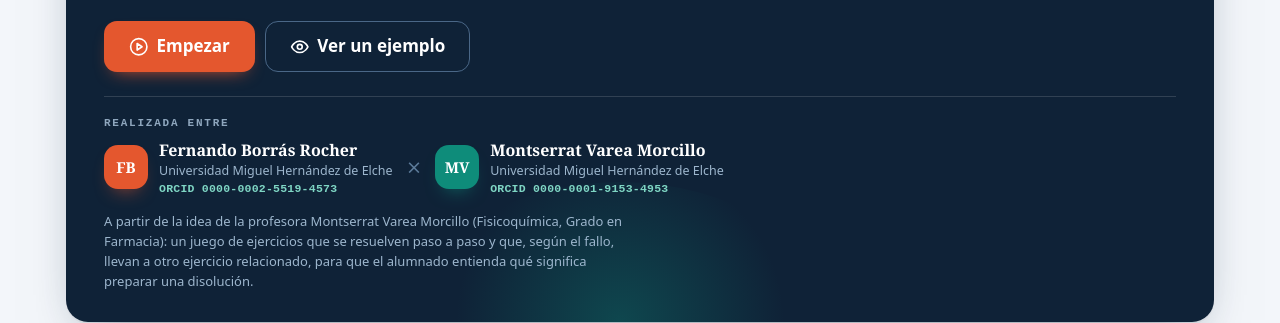
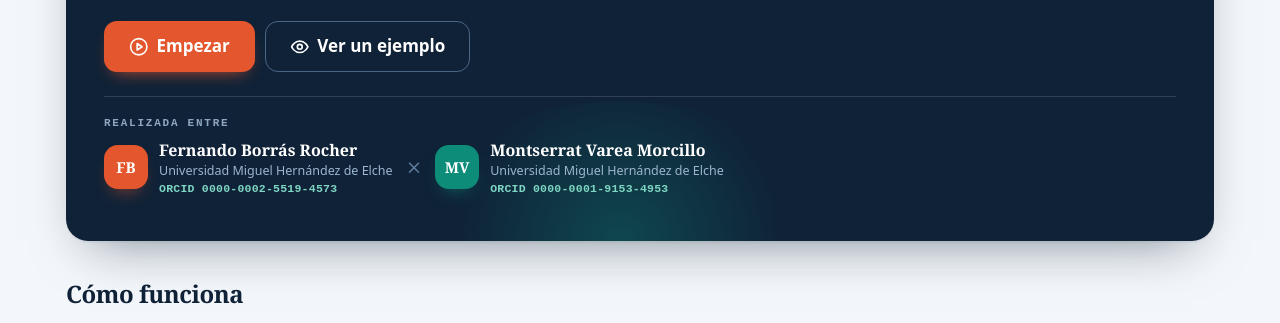
Before and after one commit to fborrasumh/disolvia, a plain HTML site: page index.html in a window 1280 px wide. Shown: the part 406-729 px from the top of the page. Drawn offline with Linux system fonts and the light colour scheme.

Commit message:
Remove game idea description from index.html
Removed the description paragraph related to the game idea.

```diff
--- a/index.html
+++ b/index.html
@@ -501,7 +501,7 @@ table{border-collapse:collapse;width:100%;font-size:13.8px}th{background:var(--p
       <div class="fa-autor"><span class="fa-av" style="--c:#E4572E">FB</span><div><b>Fernando Borrás Rocher</b><small>Universidad Miguel Hernández de Elche</small><a class="fa-orcid" href="https://orcid.org/0000-0002-5519-4573" target="_blank" rel="noopener">ORCID 0000-0002-5519-4573</a></div></div>
       <span class="fa-x">×</span>
       <div class="fa-autor"><span class="fa-av" style="--c:#0E8C7A">MV</span><div><b>Montserrat Varea Morcillo</b><small>Universidad Miguel Hernández de Elche</small><a class="fa-orcid" href="https://orcid.org/0000-0001-9153-4953" target="_blank" rel="noopener">ORCID 0000-0001-9153-4953</a></div></div>
-      <p class="fa-idea">A partir de la idea de la profesora Montserrat Varea Morcillo (Fisicoquímica, Grado en Farmacia): un juego de ejercicios que se resuelven paso a paso y que, según el fallo, llevan a otro ejercicio relacionado, para que el alumnado entienda qué significa preparar una disolución.</p></div>
+      <p class="fa-idea"></p></div>
   </div>
   <h2 class="sec-title" data-i18n="Cómo funciona">Cómo funciona</h2>
   <div class="journey" style="grid-template-columns:repeat(auto-fit,minmax(200px,1fr))">
```
